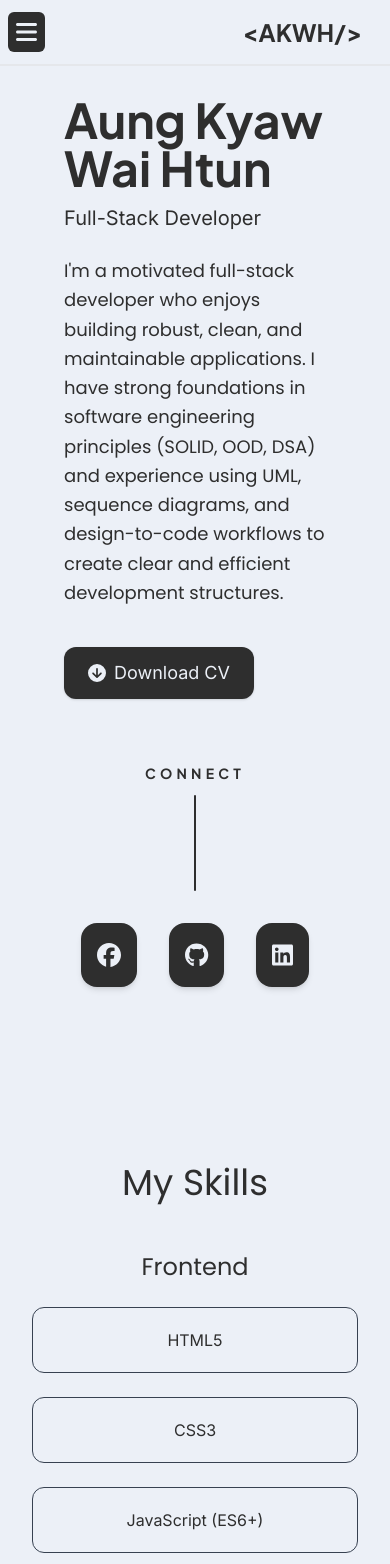
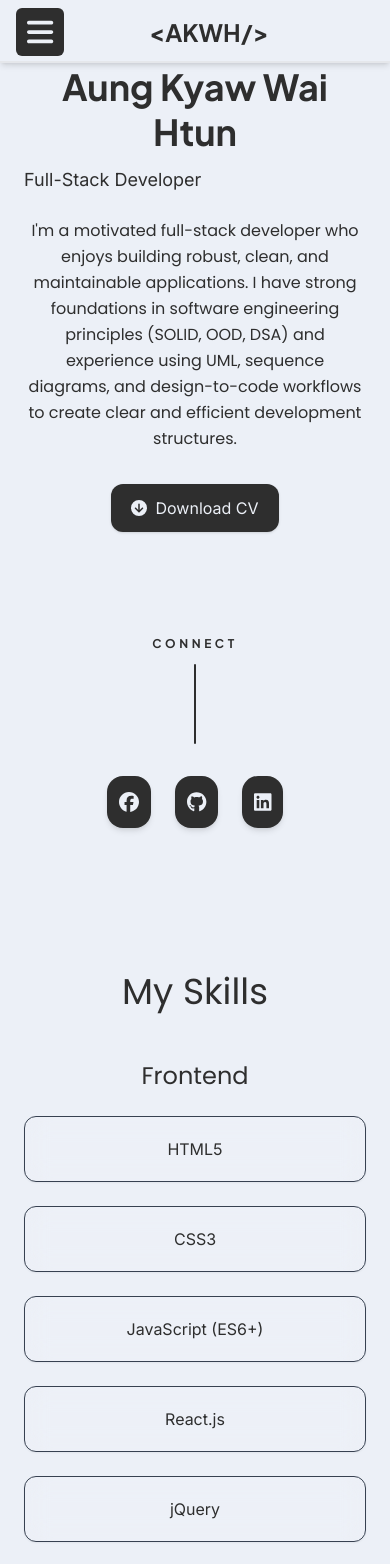
Before and after one commit to akwhtun/React-Portfolio, a React (Create React App) app: page / in a window 390 px wide. Shown: the top 1564 px of the page. Built offline with nearby package versions, Linux system fonts and the light colour scheme.

Commit message:
added more responsive design

```diff
--- a/src/components/Contact.jsx
+++ b/src/components/Contact.jsx
@@ -12,7 +12,7 @@ export default function Contact() {
       <div className="flex flex-col md:flex-row inter py-5 justify-center gap-6 px-6">
         {/* PHONE */}
         <a
-          href="tel:+959881971360"
+          href="tel:+959891082064"
           className="flex items-center gap-4 bg-color shadow-md hover:shadow-xl transition rounded-xl p-5 border border-gray-200 hover:-translate-y-1"
         >
           <div className="text-3xl text-color">
@@ -63,7 +63,7 @@ export default function Contact() {
         </a>
       </div>
         <div className="flex justify-center mt-20 py-5">
-        <p className="text-2xl text-white text-opacity-0 relative plus-jakarta-sans scrolling">
+        <p className="text-2xl text-white text-opacity-0 relative plus-jakarta-sans scrolling text-center">
           Thanks for Scrolling.
         </p>
       </div>
--- a/src/components/Footer.jsx
+++ b/src/components/Footer.jsx
@@ -5,7 +5,7 @@ const Footer = () => {
 
   return (
     <footer className="bg-color plus-jakarta-sans text-color border-t border-gray-200 py-6">
-      <p className="text-center text-medium tracking-wide">
+      <p className="text-center **text-sm sm:text-base** text-medium tracking-wide">
         © {currentYear} <span className="font-semibold">Aung Kyaw Wai Htun</span>. All Rights Reserved.
       </p>
     </footer>
--- a/src/components/Home.jsx
+++ b/src/components/Home.jsx
@@ -14,50 +14,54 @@ export default function Home() {
   };
 
   return (
-    <section className="min-h-screen flex flex-col md:flex-row items-center justify-between text-color bg-color px-16 py-24" id="home">
+    <section
+      id="home"
+      className="min-h-screen flex flex-col md:flex-row items-center justify-between text-color bg-color px-6 sm:px-10 md:px-16 py-16 md:py-24 gap-16 md:gap-0"
+    >
+      {/* LEFT CONTENT */}
+      <div className="md:w-3/5 w-full flex flex-col justify-center items-start text-center md:text-left">
+        <h1 className="text-4xl sm:text-5xl lg:text-6xl font-extrabold plus-jakarta-sans text-color leading-tight">
+          Aung Kyaw Wai Htun
+        </h1>
 
-      {/* LEFT CONTENT */}
-      <div className="md:w-3/5 w-full flex flex-col  justify-center items-start">
-
-        <h1 className="text-5xl font-extrabold plus-jakarta-sans text-color">Aung Kyaw Wai Htun</h1>
-
-        <p className="text-xl text-color inter mt-3 font-medium">
+        <p className="text-lg sm:text-xl text-color inter mt-3 font-medium">
           Full-Stack Developer
         </p>
 
-        <p className="text-lg font-bold poppins-regular text-color max-w-xl mt-6 leading-relaxed">
+        <p className="text-base sm:text-lg font-bold poppins-regular text-color max-w-xl mt-6 leading-relaxed">
           I'm a motivated full-stack developer who enjoys building robust, clean,
           and maintainable applications. I have strong foundations in software
           engineering principles (SOLID, OOD, DSA) and experience using UML,
-          sequence diagrams, and design-to-code workflows to create clear and efficient
-          development structures.</p>
+          sequence diagrams, and design-to-code workflows to create clear and
+          efficient development structures.
+        </p>
 
         <button
-  className="mt-10 rev-bg-color rev-text-color hover:bg-gray-900 px-6 py-3 rounded-xl shadow transition inter text-lg flex items-center"
+          className="mt-8 sm:mt-10 rev-bg-color rev-text-color hover:bg-gray-900 px-5 sm:px-6 py-3 rounded-xl shadow transition inter text-base sm:text-lg flex items-center mx-auto md:mx-0"
           onClick={handleDownload}
         >
-  <FontAwesomeIcon icon={faCircleArrowDown} className="mr-2 inter" />
+          <FontAwesomeIcon icon={faCircleArrowDown} className="mr-2" />
           Download CV
         </button>
-
       </div>
 
       {/* RIGHT SOCIAL ICONS */}
-      <div className="md:w-1/5 w-full flex flex-col items-center mt-16 md:mt-0">
-
+      <div className="md:w-1/5 w-full flex flex-col items-center mt-10 md:mt-0">
         {/* CONNECT LABEL + CENTER LINE */}
         <div className="flex flex-col items-center mb-8">
-          <p className="uppercase tracking-[0.3em] plus-jakarta-sans font-extrabold text-color text-sm mb-3">Connect</p>
-          <div className="w-[2px] h-24 rev-bg-color rounded-full"></div>
+          <p className="uppercase tracking-[0.3em] plus-jakarta-sans font-extrabold text-color text-xs sm:text-sm mb-3">
+            Connect
+          </p>
+          <div className="w-[2px] h-20 sm:h-24 rev-bg-color rounded-full"></div>
         </div>
 
         {/* ICONS CENTERED UNDER THE LINE */}
-        <div className="flex md:flex-col gap-8 items-center">
+        <div className="flex md:flex-col gap-6 sm:gap-8 items-center">
           <a
             href="https://www.facebook.com/share/1Bg9C8J7jt/"
             target="_blank"
             rel="noopener noreferrer"
-            className="rev-bg-color rev-text-color p-4 rounded-2xl shadow-md hover:shadow-xl transition-all duration-300 text-2xl hover:-translate-y-1"
+            className="rev-bg-color rev-text-color p-3 sm:p-4 rounded-2xl shadow-md hover:shadow-xl transition-all duration-300 text-xl sm:text-2xl hover:-translate-y-1"
           >
             <FontAwesomeIcon icon={faFacebook} />
           </a>
@@ -66,23 +70,21 @@ export default function Home() {
             href="https://github.com/akwhtun"
             target="_blank"
             rel="noopener noreferrer"
-            className="rev-bg-color rev-text-color p-4 rounded-2xl shadow-md hover:shadow-xl transition-all duration-300 text-2xl hover:-translate-y-1"
+            className="rev-bg-color rev-text-color p-3 sm:p-4 rounded-2xl shadow-md hover:shadow-xl transition-all duration-300 text-xl sm:text-2xl hover:-translate-y-1"
           >
             <FontAwesomeIcon icon={faGithub} />
           </a>
+
           <a
             href="https://www.linkedin.com/in/aung-kyaw-wai-htun-b6251031b"
             target="_blank"
             rel="noopener noreferrer"
-            className="rev-bg-color rev-text-color p-4 rounded-2xl shadow-md hover:shadow-xl transition-all duration-300 text-2xl hover:-translate-y-1"
+            className="rev-bg-color rev-text-color p-3 sm:p-4 rounded-2xl shadow-md hover:shadow-xl transition-all duration-300 text-xl sm:text-2xl hover:-translate-y-1"
           >
             <FontAwesomeIcon icon={faLinkedin} />
           </a>
-
-
         </div>
       </div>
-
     </section>
   );
 }
--- a/src/components/Navbar.jsx
+++ b/src/components/Navbar.jsx
@@ -1,8 +1,7 @@
-import React from "react";
-import { useState } from "react";
+import React, { useState } from "react";
 import { Link } from "react-scroll";
 import { FontAwesomeIcon } from "@fortawesome/react-fontawesome";
-import { faBars } from '@fortawesome/free-solid-svg-icons';
+import { faBars } from "@fortawesome/free-solid-svg-icons";
 
 export default function Navbar() {
   const [mobileMenu, setMobileMenu] = useState(false);
@@ -12,131 +11,83 @@ export default function Navbar() {
   };
 
   const scrollToTop = () => {
-    window.scrollTo({ top: 0, behavior: 'smooth' });
+    window.scrollTo({ top: 0, behavior: "smooth" });
   };
 
   const offsetValue = -63;
+
   return (
     <nav
-      className="bg-color text-color border-b-2 fixed top-0 left-0 w-screen"
-      style={{ zIndex: 10000, height: '63' }}
+      className="bg-color text-color border-b-2 fixed top-0 left-0 w-full shadow-md"
+      style={{ zIndex: 10000, height: "63px" }}
     >
-      <div className="mx-auto max-w-7xl px-2 sm:px-6 lg:px-8">
-        <div className="relative flex h-16 items-center justify-between">
-          <div className="absolute outline-none inset-y-0 left-0 flex items-center sm:hidden">
+      <div className="mx-auto max-w-7xl px-4 sm:px-6 lg:px-8">
+        <div className="flex h-16 items-center justify-between">
+          {/* MOBILE MENU BUTTON */}
+          <div className="flex sm:hidden">
             <button
               type="button"
-              className="relative inline-flex items-center justify-center rounded-md p-2 rev-text-color rev-bg-color hover:bg-gray-900 hover:text-gray-200 outline-none focus:ring-2 focus:ring-inset"
-              aria-controls="mobile-menu"
-              aria-expanded="false"
               onClick={handleMobileMenu}
+              className="px-4 py-3 w-12 h-12  flex items-center justify-center rounded-md rev-bg-color rev-text-color hover:bg-gray-900 transition focus:ring-2 focus:ring-inset"
             >
-              <span className="absolute -inset-0.5"></span>
-              <span className="sr-only">Open main menu</span>
-              <FontAwesomeIcon
-   icon={faBars}
-   className="icon-large outline-none focus:outline-none"
-/>
-
+              <FontAwesomeIcon icon={faBars} className="text-3xl" />
             </button>
           </div>
-          <div className="flex flex-1 items-center justify-end sm:items-stretch sm:justify-start">
-            <div className="flex flex-shrink-0 items-center pr-5 text-color plus-jakarta-sans font-semibold text-2xl cursor-pointer" onClick={scrollToTop}>
-              &lt;AKWH/&gt;
+
+          {/* LOGO */}
+          <div
+            className="flex flex-1 justify-center sm:justify-start pr-5 text-color plus-jakarta-sans font-semibold text-2xl cursor-pointer"
+            onClick={scrollToTop}
+          >
+            <span>&lt;AKWH/&gt;</span>
           </div>
-          </div>
-          <div className="absolute inset-y-0 right-0 flex items-center pr-2 sm:static sm:inset-auto sm:ml-6 sm:pr-0">
-            <div className="hidden sm:ml-6 sm:block">
-              <div className="flex space-x-4 text-color bg-color plus-jakarta-sans ">
+
+          {/* DESKTOP MENU */}
+          <div className="hidden sm:flex space-x-4 text-color bg-color plus-jakarta-sans">
+            {[
+              { to: "home", label: "Home" },
+              { to: "skills", label: "Skills" },
+              { to: "projects", label: "Projects" },
+              { to: "contact", label: "Contact" },
+            ].map((item, index) => (
               <Link
-                  to="home"
+                key={index}
+                to={item.to}
                 spy={true}
                 smooth={true}
                 duration={500}
                 offset={offsetValue}
-                  className={`hover:text-gray-200 hover:bg-gray-900 cursor-pointer  rounded-md px-3 py-2 text-medium font-medium`}
+                className="cursor-pointer rounded-md px-5 py-3  text-medium font-medium hover:bg-gray-900 hover:text-gray-200 transition"
               >
-                  Home
+                {item.label}
               </Link>
+            ))}
+          </div>
+        </div>
+      </div>
 
+      {/* MOBILE DROPDOWN MENU */}
+      <div className={`sm:hidden plus-jakarta-sans transition-all duration-300 ${mobileMenu ? "max-h-60" : "max-h-0 overflow-hidden"}`}>
+        <div className="space-y-1 px-4 pb-3 pt-2 bg-color text-color shadow-md">
+          {[
+            { to: "home", label: "Home" },
+            { to: "skills", label: "Skills" },
+            { to: "projects", label: "Projects" },
+            { to: "contact", label: "Contact" },
+          ].map((item, index) => (
             <Link
-                  to="skills"
+              key={index}
+              to={item.to}
               spy={true}
               smooth={true}
               duration={500}
               offset={offsetValue}
-                  className={`hover:text-gray-200 hover:bg-gray-900 cursor-pointer  rounded-md px-3 py-2 text-medium font-medium `}
+              onClick={() => setMobileMenu(false)}
+              className="block cursor-pointer rounded-md px-3 py-3 text-base font-medium hover:bg-gray-900 hover:text-gray-200 transition"
             >
-                  Skills
+              {item.label}
             </Link>
-                <Link
-                  to="projects"
-                  spy={true}
-                  smooth={true}
-                  duration={500}
-                  offset={offsetValue}
-                  className={`hover:text-gray-200 hover:bg-gray-900 cursor-pointer  rounded-md px-3 py-2 text-medium font-medium`}
-                >
-                  Projects
-                </Link>
-                <Link
-                  to="contact"
-                  spy={true}
-                  smooth={true}
-                  duration={500}
-                  offset={offsetValue}
-                  className={`hover:text-gray-200 hover:bg-gray-900 cursor-pointer  rounded-md px-3 py-2 text-medium font-medium`}
-                >
-                  Contact
-                </Link>
-              </div>
-            </div>
-          </div>
-        </div>
-      </div>
-
-      <div className={`sm:hidden ${mobileMenu ? "" : "hidden"}`} style={{height:'63px'}}>
-        <div className="space-y-1 px-2 pb-3 pt-2 bg-color text-color">
-          <Link
-            to="home"
-            spy={true}
-            smooth={true}
-            duration={500}
-            offset={offsetValue}
-            className={` hover:bg-gray-900 hover:text-gray-200 cursor-pointer block rounded-md px-3 py-2 text-base font-medium`}
-          >
-            Home
-          </Link>
-          <Link
-            to="skills"
-            spy={true}
-            smooth={true}
-            duration={500}
-            offset={offsetValue}
-            className={` hover:bg-gray-900 hover:text-gray-200 cursor-pointer   block rounded-md px-3 py-2 text-base font-medium`}
-          >
-            Skills
-          </Link>
-          <Link
-            to="projects"
-            spy={true}
-            smooth={true}
-            duration={500}
-            offset={offsetValue}
-            className={` hover:bg-gray-900 hover:text-gray-200 cursor-pointer   block rounded-md px-3 py-2 text-base font-medium`}
-          >
-            Projects
-          </Link>
-          <Link
-            to="contact"
-            spy={true}
-            smooth={true}
-            duration={500}
-            offset={offsetValue}
-            className={` hover:bg-gray-900 hover:text-gray-200 cursor-pointer   block rounded-md px-3 py-2 text-base font-medium`}
-          >
-            Contact
-          </Link>
+          ))}
         </div>
       </div>
     </nav>
--- a/src/components/ProjectsList.jsx
+++ b/src/components/ProjectsList.jsx
@@ -8,32 +8,31 @@ import ebook from "../project-photos/ebook.png";
 import blog from "../project-photos/blog.png";
 import order from "../project-photos/order.png";
 
-
 // Redesigned Single Project Card
 const Project = ({ title, description, image, githubLink, liveDemoLink }) => {
   return (
-    <div className="bg-color text-color rounded-3xl shadow-md hover:shadow-xl transition-all duration-300 p-6 border border-gray-200 hover:-translate-y-1 inter">
+    <div className="bg-color text-color rounded-3xl shadow-md hover:shadow-xl transition-all duration-300 p-6 border border-gray-200 hover:-translate-y-1 inter w-full max-w-xl mx-auto">
 
       {/* Project Image */}
       <img
         src={image}
         alt={title}
-        className="w-full h-80 object-cover rounded-2xl mb-4"
+        className="w-full h-56 sm:h-72 md:h-80 object-cover rounded-2xl mb-4"
       />
 
       {/* Title */}
-      <h3 className="text-2xl font-bold mb-3">{title}</h3>
+      <h3 className="text-xl sm:text-2xl font-bold mb-3 text-center sm:text-left">{title}</h3>
 
       {/* Description */}
-      <p className="leading-relaxed mb-6 h-28">{description}</p>
+      <p className="leading-relaxed mb-6 min-h-24 sm:min-h-28 text-sm sm:text-base text-center sm:text-left">{description}</p>
 
       {/* Buttons */}
-      <div className="flex justify-between items-center mt-4 inter">
+      <div className="flex flex-col sm:flex-row justify-between items-center gap-3 mt-4 inter">
         <a
           href={githubLink}
           target="_blank"
           rel="noopener noreferrer"
-          className="flex items-center gap-2 px-4 py-2 rounded-xl bg-color text-color font-semibold shadow hover:bg-gray-200 transition"
+          className="flex items-center gap-2 px-4 py-2 w-full sm:w-auto justify-center rounded-xl bg-color text-color font-semibold shadow hover:bg-gray-200 transition"
         >
           <FontAwesomeIcon icon={faGithub} /> GitHub
         </a>
@@ -43,7 +42,7 @@ const Project = ({ title, description, image, githubLink, liveDemoLink }) => {
             href={liveDemoLink}
             target="_blank"
             rel="noopener noreferrer"
-            className="px-4 py-2 rounded-xl rev-bg-color rev-text-color font-semibold shadow hover:bg-gray-900 transition"
+            className="px-4 py-2 w-full sm:w-auto text-center rounded-xl rev-bg-color rev-text-color font-semibold shadow hover:bg-gray-900 transition"
           >
             Live Demo
           </a>
@@ -64,37 +63,32 @@ const ProjectsList = () => {
     },
     {
       title: 'Computer University Course Registration System',
-    description:
-        'Built a custom solution to manage student course registration and grades throughout the semester.',
+      description: 'Built a custom solution to manage student course registration and grades throughout the semester.',
       image: crsfcu,
       githubLink: 'https://github.com/akwhtun/course_registration_system',
     },
     {
       title: 'Amono Online Shop',
-    description:
-        ' Developed a fully functional e-commerce platform with distinct user roles (Admin, Business Owner, Customer, Guest). Implemented a complex approval workflow for product posts and managed order history/account suspensions.',
+      description: ' Developed a fully functional e-commerce platform with distinct user roles (Admin, Business Owner, Customer, Guest). Implemented a complex approval workflow for product posts and managed order history/account suspensions.',
       image: amono,
       githubLink: 'https://github.com/akwhtun/Online-Shop',
     },
     {
       title: 'Ebook Web App',
-    description:
-        'Built a responsive platform to explore, download, and manage eBooks with admin controls for users, content, and interactions.',
+      description: 'Built a responsive platform to explore, download, and manage eBooks with admin controls for users, content, and interactions.',
       image: ebook,
       githubLink: 'https://github.com/akwhtun/Ebook',
     },
     {
       title: 'Order System',
-    description:
-    'Built a simple and user-friendly food ordering app for university students to quickly order meals, making events like university welcome day stress-free and enjoyable',
+      description: 'Built a simple and user-friendly food ordering app for university students to quickly order meals, making events like university welcome day stress-free and enjoyable',
       image: order,
       githubLink: 'https://github.com/akwhtun/practical_order_system',
       liveDemoLink: 'https://foodify2.vercel.app/',
     },
     {
       title: 'Blog Web App',
-    description:
-    'Built a responsive, mobile-optimized blog platform to share heartfelt stories, emotions, and experiences through a series of articles.',
+      description: 'Built a responsive, mobile-optimized blog platform to share heartfelt stories, emotions, and experiences through a series of articles.',
       image: blog,
       githubLink: 'https://github.com/akwhtun/my_blog',
       liveDemoLink: 'https://akwh-blog.vercel.app/',
@@ -102,10 +96,12 @@ const ProjectsList = () => {
   ];
 
   return (
-  <div id="projects" className="px-6 sm:px-10 xl:px-28 py-20 bg-color text-color">
-    <h2 className="text-4xl poppins-regular font-bold text-color mb-10 text-center">My Projects</h2>
+    <div id="projects" className="px-4 sm:px-10 xl:px-28 py-16 sm:py-20 bg-color text-color">
+      <h2 className="text-3xl sm:text-4xl poppins-regular font-bold text-color mb-10 text-center">
+        My Projects
+      </h2>
 
-    <div className="grid grid-cols-1 bg-color text-color lg:grid-cols-2 gap-8">
+      <div className="grid grid-cols-1 md:grid-cols-2 gap-8 place-items-center">
         {projects.map((project, index) => (
           <Project key={index} {...project} />
         ))}
--- a/src/components/SkillsList.jsx
+++ b/src/components/SkillsList.jsx
@@ -2,32 +2,30 @@ import React from "react";
 
 export default function Skills() {
   const skills = {
-    "Frontend": [
+    Frontend: [
       "HTML5",
       "CSS3",
       "JavaScript (ES6+)",
       "React.js",
       "jQuery",
       "Bootstrap",
-      "Tailwind CSS"
+      "Tailwind CSS",
     ],
-    "Backend": [
+    Backend: [
       "PHP",
       "Laravel",
       "Java (Servlets, JSP)",
       "Node.js",
-      "Next.js"
+      "Next.js",
     ],
-    "Database / ORM": [
-      "MySQL",
-      "MongoDB",
-      "Prisma ORM"
-    ],
-
+    "Database / ORM": ["MySQL", "MongoDB", "Prisma ORM"],
   };
 
   return (
-    <section id="skills" className="px-8 md:px-20 py-20 text-color bg-color">
+    <section
+      id="skills"
+      className="px-6 md:px-20 py-20 text-color bg-color w-full max-w-screen-xl mx-auto"
+    >
       <h2 className="text-4xl font-extrabold poppins-regular text-center mb-12">
         My Skills
       </h2>
@@ -39,23 +37,13 @@ export default function Skills() {
             {category}
           </p>
 
-          {/* Skill list grid */}
-          <div className="grid grid-cols-1 sm:grid-cols-2 lg:grid-cols-3 xl:grid-cols-4 gap-6">
+          {/* Responsive Skill Cards */}
+          <div className="grid grid-cols-1 sm:grid-cols-2 md:grid-cols-3 lg:grid-cols-4 gap-6">
             {items.map((skill, i) => (
               <div
                 key={i}
-                className="
-                  p-5
-                  border border-gray-700
-                  rounded-xl
-                  inter
-                  font-semibold
-                  text-center
-                  hover:shadow-xl
-                  hover:-translate-y-1
-                  transition-all
-                  duration-300
-                "
+                className="p-5 border border-gray-700 rounded-xl inter font-semibold text-center shadow-sm
+                hover:shadow-xl hover:-translate-y-1 transition-all duration-300 bg-white/5 backdrop-blur-md"
               >
                 {skill}
               </div>
```
Lines whose indentation alone changed are shown as unchanged.
